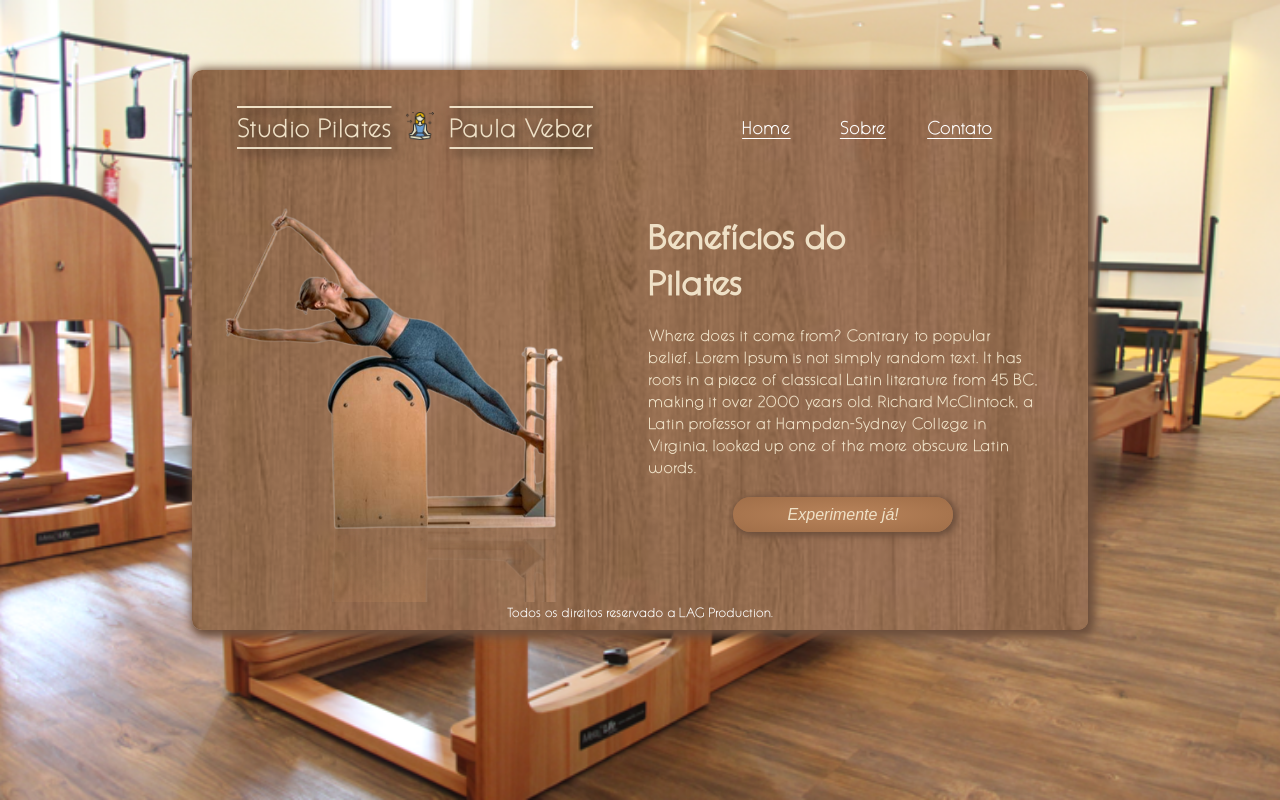
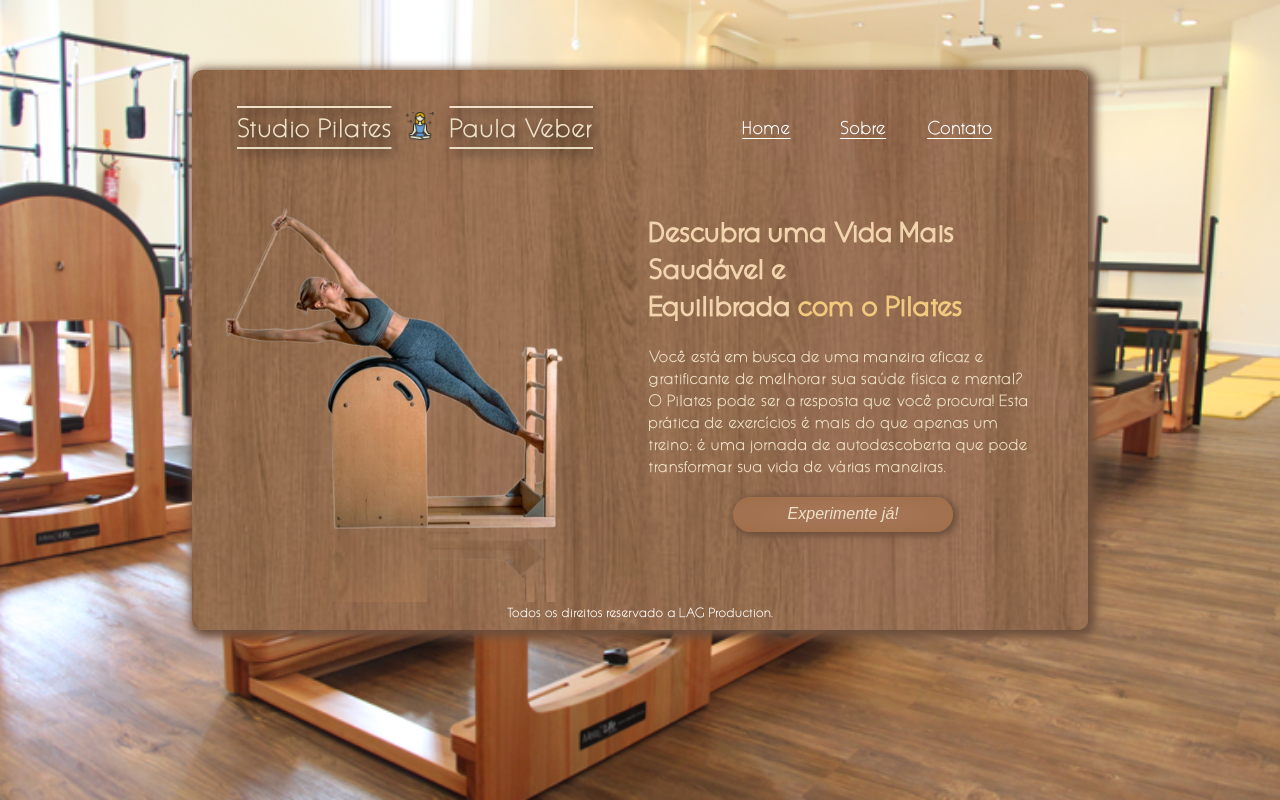
Before and after one commit to LeonardoGil/Lag-Website-Pilates-Angular, an Angular app: page / in a window 1280 px wide. Built offline with nearby package versions, Linux system fonts and the light colour scheme.

Commit message:
Melhoria no texto principal da Home

```diff
--- a/src/Templates/sketch.css
+++ b/src/Templates/sketch.css
@@ -123,8 +123,16 @@ section {
 }
 
 .info-title {
-    font-size: 22px;
+    font-size: 18px;
     font-weight: bold;
+}
+
+.info-title h2 {
+    color: #F2D4AE;
+}
+
+.info-title span {
+    color: #F2CA7E;
 }
 
 .info-button {
@@ -141,7 +149,7 @@ section {
     width: 220px;
     height: 35px;
     border-radius: 25px;
-    background: radial-gradient(rgb(184, 131, 90), rgb(160, 110, 72));
+    background: radial-gradient(#A6775B, rgb(160, 110, 72));
     box-shadow: 2px 2px 6px 2px rgb(109, 79, 60);
     color: rgb(239, 225, 199);
 }
--- a/src/Templates/sketch.html
+++ b/src/Templates/sketch.html
@@ -18,14 +18,11 @@
             </div>
             <div class="info">
                 <div class="info-title">
-                    <h2>Benefícios do </h2>
-                    <h2>Pilates</h2>
+                    <h2>Descubra uma Vida Mais Saudável e </h2>
+                    <h2>Equilibrada <span>com o Pilates</span></h2>
                 </div>
                 <p>
-                    Where does it come from?
-                    Contrary to popular belief, Lorem Ipsum is not simply random text. It has roots in a piece of
-                    classical Latin literature from 45 BC, making it over 2000 years old. Richard McClintock, a Latin
-                    professor at Hampden-Sydney College in Virginia, looked up one of the more obscure Latin words.
+                    Você está em busca de uma maneira eficaz e gratificante de melhorar sua saúde física e mental? O Pilates pode ser a resposta que você procura! Esta prática de exercícios é mais do que apenas um treino; é uma jornada de autodescoberta que pode transformar sua vida de várias maneiras.
                 </p>
                 <div class="info-button">
                     <button>
```
